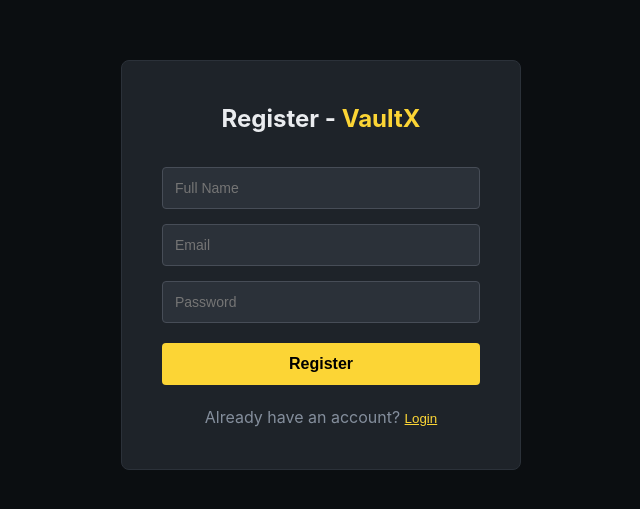
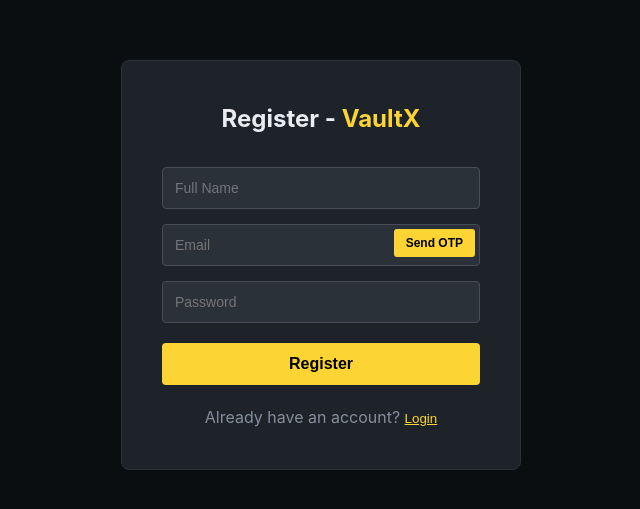
Before and after one commit to chhelu123/vaultx-frontend, a React app: page /register in a window 1280 px wide. Shown: the part 135-644 px from the top of the page, without its empty margins (319-959 px from the left). Built offline with nearby package versions, Linux system fonts and the light colour scheme.

Commit message:
Add OTP verification UI for registration

```diff
--- a/src/pages/Auth.js
+++ b/src/pages/Auth.js
@@ -3,8 +3,37 @@
 
 const Auth = ({ setUser, defaultTab = 'login' }) => {
   const [isLogin, setIsLogin] = useState(defaultTab === 'login');
-  const [formData, setFormData] = useState({ name: '', email: '', password: '' });
+  const [formData, setFormData] = useState({ name: '', email: '', password: '', otp: '' });
   const [loading, setLoading] = useState(false);
+  const [otpSent, setOtpSent] = useState(false);
+  const [otpLoading, setOtpLoading] = useState(false);
+
+  const sendOTP = async () => {
+    if (!formData.email) {
+      alert('Please enter email first');
+      return;
+    }
+
+    setOtpLoading(true);
+    try {
+      const response = await fetch('/api/auth/send-otp', {
+        method: 'POST',
+        headers: { 'Content-Type': 'application/json' },
+        body: JSON.stringify({ email: formData.email })
+      });
+      const data = await response.json();
+
+      if (response.ok) {
+        setOtpSent(true);
+        alert(`OTP sent to ${formData.email}. Please check your email.`);
+      } else {
+        alert(data.message);
+      }
+    } catch (error) {
+      alert('Error sending OTP');
+    }
+    setOtpLoading(false);
+  };
 
   const handleSubmit = async (e) => {
     e.preventDefault();
@@ -47,6 +76,7 @@
             />
           )}
 
+          <div style={{ position: 'relative', marginBottom: '15px' }}>
             <input
               type="email"
               name="email"
@@ -54,8 +84,44 @@
               value={formData.email}
               onChange={handleChange}
               required
+              style={{ width: '100%', padding: '12px', border: '1px solid #474d57', borderRadius: '4px', backgroundColor: '#2b3139', color: '#eaecef' }}
+            />
+            {!isLogin && (
+              <button
+                type="button"
+                onClick={sendOTP}
+                disabled={otpLoading || !formData.email}
+                style={{
+                  position: 'absolute',
+                  right: '5px',
+                  top: '5px',
+                  padding: '7px 12px',
+                  backgroundColor: '#fcd535',
+                  color: '#000',
+                  border: 'none',
+                  borderRadius: '3px',
+                  cursor: 'pointer',
+                  fontSize: '12px',
+                  fontWeight: '600'
+                }}
+              >
+                {otpLoading ? 'Sending...' : 'Send OTP'}
+              </button>
+            )}
+          </div>
+
+          {!isLogin && otpSent && (
+            <input
+              type="text"
+              name="otp"
+              placeholder="Enter OTP"
+              value={formData.otp}
+              onChange={handleChange}
+              required
+              maxLength="6"
               style={{ width: '100%', padding: '12px', marginBottom: '15px', border: '1px solid #474d57', borderRadius: '4px', backgroundColor: '#2b3139', color: '#eaecef' }}
             />
+          )}
 
           <input
             type="password"
@@ -69,7 +135,7 @@
 
           <button
             type="submit"
-            disabled={loading}
+            disabled={loading || (!isLogin && (!otpSent || !formData.otp))}
             style={{ width: '100%', padding: '12px', backgroundColor: '#fcd535', color: '#000', border: 'none', borderRadius: '4px', cursor: 'pointer', fontSize: '16px', fontWeight: '600' }}
           >
             {loading ? 'Processing...' : (isLogin ? 'Login' : 'Register')}
@@ -79,7 +145,11 @@
         <p style={{ textAlign: 'center', marginTop: '20px', color: '#848e9c' }}>
           {isLogin ? "Don't have an account? " : "Already have an account? "}
           <button
-            onClick={() => setIsLogin(!isLogin)}
+            onClick={() => {
+              setIsLogin(!isLogin);
+              setOtpSent(false);
+              setFormData({ name: '', email: '', password: '', otp: '' });
+            }}
             style={{ background: 'none', border: 'none', color: '#fcd535', cursor: 'pointer', textDecoration: 'underline', fontWeight: '500' }}
           >
             {isLogin ? 'Register' : 'Login'}
```
Lines whose indentation alone changed are shown as unchanged.
